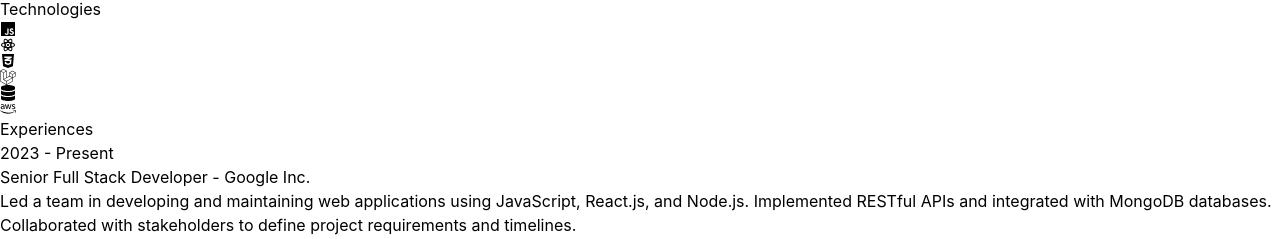
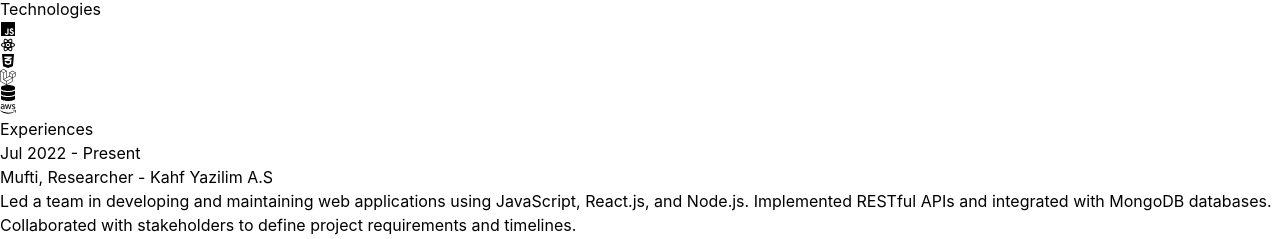
Before and after one commit to muftimehedihasan/Mufti-s-Portfolio, a React (Vite) app: page / in a window 1280 px wide. Shown: the part 1344-1583 px from the top of the page. Built offline with nearby package versions, Linux system fonts and the light colour scheme.

Commit message:
new commit

```diff
--- a/src/constants/index.js
+++ b/src/constants/index.js
@@ -9,9 +9,9 @@ export const ABOUT_TEXT = `I am a dedicated and versatile full stack developer w
 
 export const EXPERIENCES = [
   {
-    year: "2023 - Present",
-    role: "Senior Full Stack Developer",
-    company: "Google Inc.",
+    year: "Jul 2022 - Present",
+    role: "Mufti, Researcher",
+    company: "Kahf Yazilim A.S",
     description: `Led a team in developing and maintaining web applications using JavaScript, React.js, and Node.js. Implemented RESTful APIs and integrated with MongoDB databases. Collaborated with stakeholders to define project requirements and timelines.`,
     technologies: ["Javascript", "React.js", "Next.js", "mongoDB"],
   },
```
